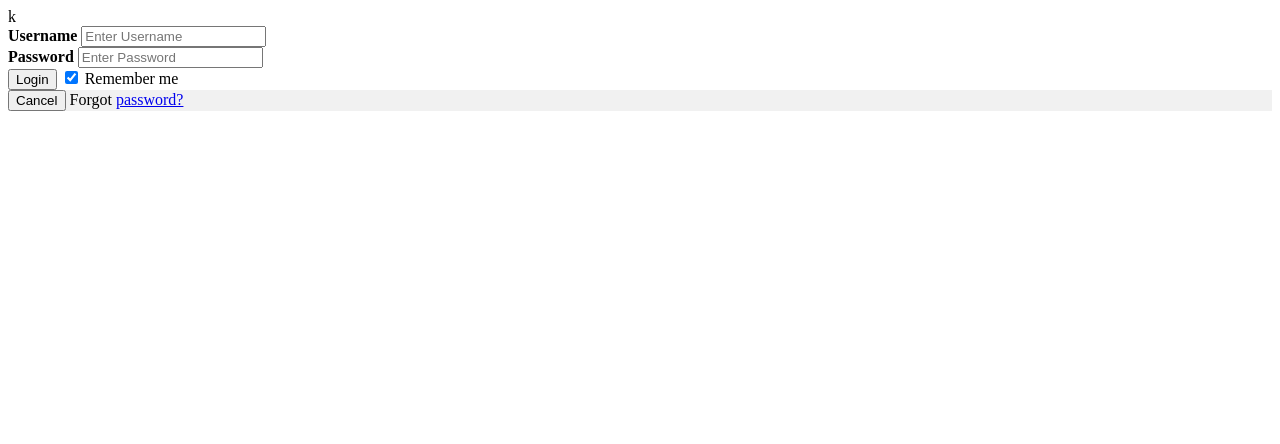
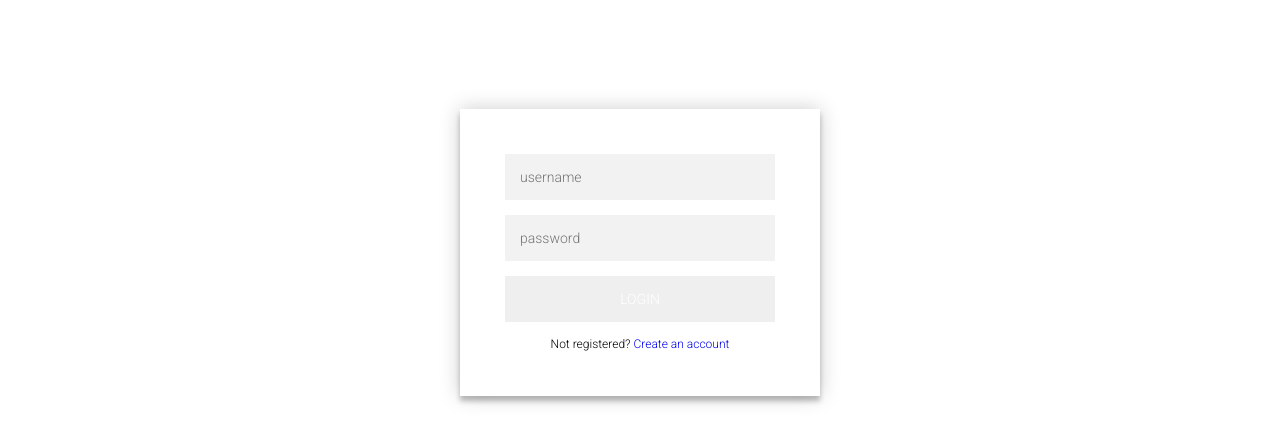
Before and after one commit to dhruti26/Keto_Connect, a plain HTML site: page login.html in a window 1280 px wide. Drawn offline with Linux system fonts and the light colour scheme.

Commit message:
Files changed

```diff
--- a/login.html
+++ b/login.html
@@ -1,29 +1,30 @@
+
 <!DOCTYPE html>
 <html lang="en">
 <head>
-    <meta charset="UTF-8">
-    <meta http-equiv="X-UA-Compatible" content="IE=edge">
-    <meta name="viewport" content="width=device-width, initial-scale=1.0">
-    <title>Login Page</title>
-    <link rel="stylesheet" href="index.css">k
+  <meta charset="UTF-8">
+  <meta http-equiv="X-UA-Compatible" content="IE=edge">
+  <meta name="viewport" content="width=device-width, initial-scale=1.0">
+  <link rel="stylesheet" href="style.css">
+  <title>LOGIN</title>
 </head>
 <body>
-    <form>
-          <b>Username</b>
-          <input type="text" placeholder="Enter Username" name="uname" required>
-          <br>
-          <b>Password</b>
-          <input type="password" placeholder="Enter Password" name="psw" required>
-          <br>
-          <button type="submit">Login</button>
-          <label>
-            <input type="checkbox" checked="checked" name="remember"> Remember me
-          </label>
-        </div>
-        <div class="container" style="background-color:#f1f1f1">
-          <button type="button" class="cancelbtn">Cancel</button>
-          <span class="psw">Forgot <a href="#">password?</a></span>
-        </div>
+  <div class="login-page">
+    <div class="form">
+      <form class="register-form">
+        <input type="text" placeholder="name"/>
+        <input type="password" placeholder="password"/>
+        <input type="text" placeholder="email address"/>
+        <button>create</button>
+        <p class="message">Already registered? <a href="#">Sign In</a></p>
       </form>
+      <form class="login-form">
+        <input type="text" placeholder="username"/>
+        <input type="password" placeholder="password"/>
+        <button>login</button>
+        <p class="message">Not registered? <a href="#">Create an account</a></p>
+      </form>
+    </div>
+  </div>
 </body>
 </html>
--- /dev/null
+++ b/style.css
@@ -0,0 +1,92 @@
+@import url(https://fonts.googleapis.com/css?family=Roboto:300);
+
+.login-page {
+  width: 360px;
+  padding: 8% 0 0;
+  margin: auto;
+}
+.form {
+  position: relative;
+  z-index: 1;
+  background: #FFFFFF;
+  max-width: 360px;
+  margin: 0 auto 100px;
+  padding: 45px;
+  text-align: center;
+  box-shadow: 0 0 20px 0 rgba(0, 0, 0, 0.2), 0 5px 5px 0 rgba(0, 0, 0, 0.24);
+}
+.form input {
+  font-family: "Roboto", sans-serif;
+  outline: 0;
+  background: #f2f2f2;
+  width: 100%;
+  border: 0;
+  margin: 0 0 15px;
+  padding: 15px;
+  box-sizing: border-box;
+  font-size: 14px;
+}
+
+.form button:hover,.form button:active,.form button:focus {
+    background: #c63c3c;
+  }
+.form button {
+  font-family: "Roboto", sans-serif;
+  text-transform: uppercase;
+  outline: 0;
+  width: 100%;
+  border: 0;
+  padding: 15px;
+  color: #FFFFFF;
+  font-size: 14px;
+  -webkit-transition: all 0.3 ease;
+  transition: all 0.3 ease;
+  cursor: pointer;
+}
+
+.form .message {
+  margin: 15px 0 0;
+  font-size: 12px;
+}
+.form .message a {
+  text-decoration: none;
+}
+.form .register-form {
+  display: none;
+}
+.container {
+  position: relative;
+  z-index: 1;
+  max-width: 300px;
+  margin: 0 auto;
+}
+.container:before, .container:after {
+  content: "";
+  display: block;
+  clear: both;
+}
+.container .info {
+  margin: 50px auto;
+  text-align: center;
+}
+.container .info h1 {
+  margin: 0 0 15px;
+  padding: 0;
+  font-size: 36px;
+  font-weight: 300;
+  color: #1a1a1a;
+}
+.container .info span {
+  color: #4d4d4d;
+  font-size: 12px;
+}
+.container .info span a {
+  color: #000000;
+  text-decoration: none;
+}
+
+body {
+  font-family: "Roboto", sans-serif;
+  -webkit-font-smoothing: antialiased;
+  -moz-osx-font-smoothing: grayscale;
+}
```
Also changed, not shown: index.html (+9 -0 lines).
